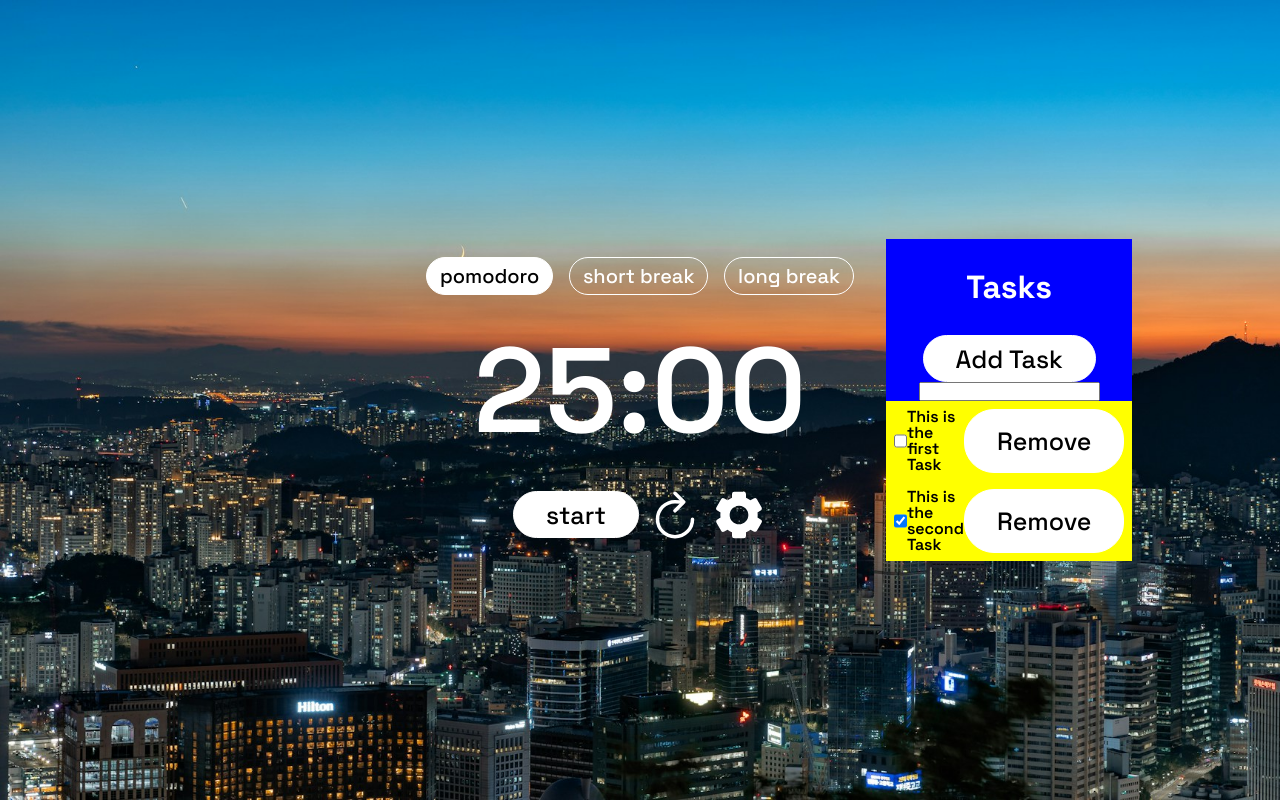
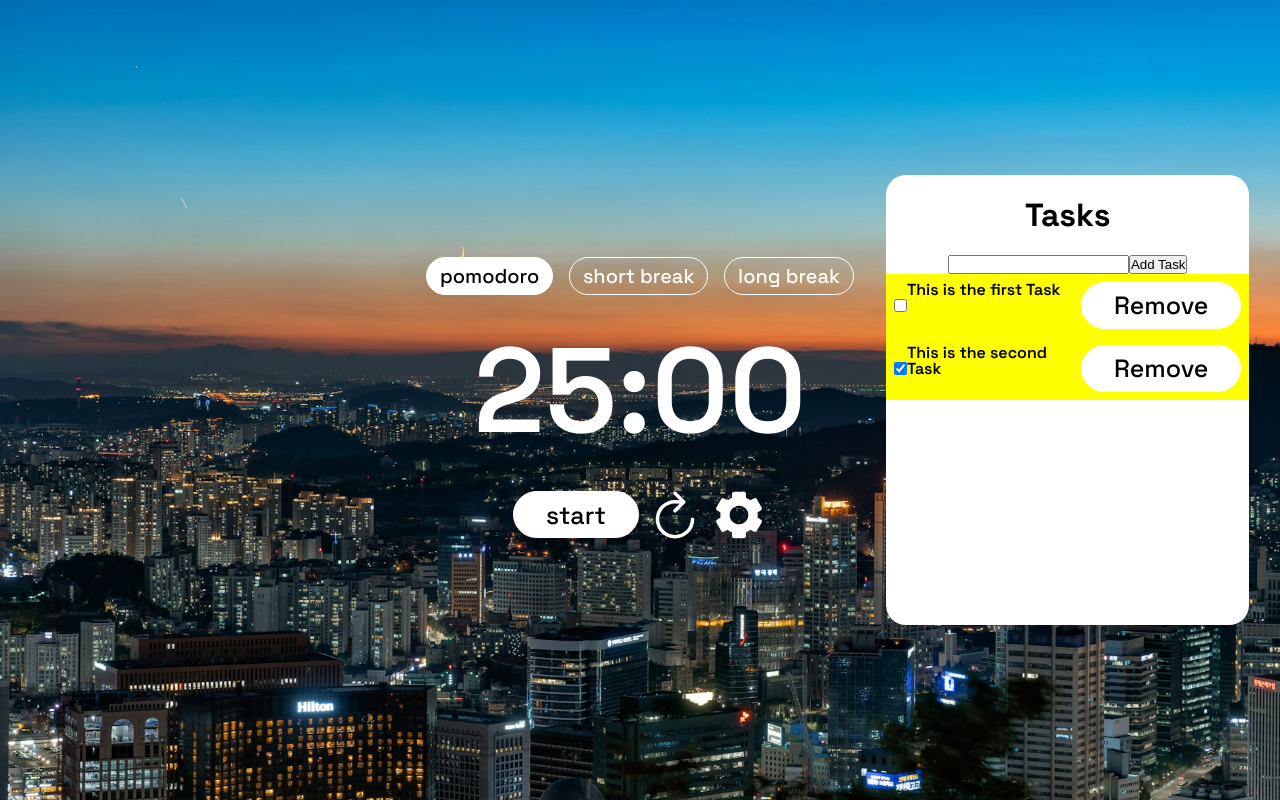
Before and after one commit to Jans3n/Pomodoro, a React (Vite) app: page / in a window 1280 px wide. Built offline with nearby package versions, Linux system fonts and the light colour scheme.

Commit message:
incomplete tasklist

```diff
--- a/src/App.css
+++ b/src/App.css
@@ -32,15 +32,20 @@
 }
 
 .Timer{
-  /* grid-area: main; */
   text-align: center;
   z-index: 2;
+  height: auto;
 }
 
 .TaskList{
-  /* grid-area: task; */
   position: absolute;
   left: 100%; /* Position it to the right of the Timer */
   margin-left: 2rem; /* Space between the timer and task list */
   z-index: 2;
+  width: 85%;
+  height: 100%;
+  min-height: 450px;
+
+  /* min-width: 300px;
+  min-height: 1px; */
 }
--- a/src/components/Tasks/TaskHeader.css
+++ b/src/components/Tasks/TaskHeader.css
@@ -1,4 +1,4 @@
 .TaskTitle{
-  color: white;
-  padding: 2rem;
+  color: black;
+  padding: 1.5rem;
 }
--- a/src/components/Tasks/TaskList.css
+++ b/src/components/Tasks/TaskList.css
@@ -1,5 +1,6 @@
 .TaskContainer{
-  margin: auto;
-  /* max-width: 500px; */
-  background-color: blue;
+  /* margin: auto; */
+  background-color: white;
+  height: 100%;
+  border-radius: 20px;
 }
--- a/src/components/Tasks/TaskList.jsx
+++ b/src/components/Tasks/TaskList.jsx
@@ -3,6 +3,7 @@ import CustomButton from '../UI/CustomButton';
 import TaskItem from './TaskItem';
 import TaskHeader from './TaskHeader';
 import './TaskList.css'
+import TaskInputField from '../UI/TaskInputField';
 
 function Tasks() {
 
@@ -54,9 +55,12 @@ function Tasks() {
       <div className='TaskContainer'>
         {/* <h1 className="title">Tasks</h1> */}
         <TaskHeader />
-        <CustomButton name="Add Task" onClick={() => addTask(taskText)}/>
-        <input type="text" value={taskText} onChange={(e) => setTaskText(e.target.value)}/>
-        <div>
+        <TaskInputField
+          name={'Add Task'}
+          />
+        {/* <CustomButton name="Add Task" onClick={() => addTask(taskText)}/>
+        <input type="text" value={taskText} onChange={(e) => setTaskText(e.target.value)}/> */}
+        {/* <div> */}
           {tasks.map(task => (
             <TaskItem
               key={task.id}
@@ -66,7 +70,7 @@ function Tasks() {
             />
           ))}
         </div>
-      </div>
+      {/* </div> */}
     </>
   )
 
--- /dev/null
+++ b/src/components/UI/TaskInputField.css
@@ -0,0 +1,3 @@
+.inputButton{
+  color:black
+}
--- /dev/null
+++ b/src/components/UI/TaskInputField.jsx
@@ -0,0 +1,17 @@
+import React, { useEffect, useState } from 'react'
+import './TaskInputField.css'
+
+function TaskInputField({name, onClick}) {
+
+  const [taskText, setTaskText] = useState('');
+  return (
+    <>
+        <input
+          type="text"
+          value={taskText}
+          onChange={(e) => setTaskText(e.target.value)}/>
+        <button onClick={onClick} className='inputButton'>{name}</button>
+    </>
+  )
+}
+export default TaskInputField
```
